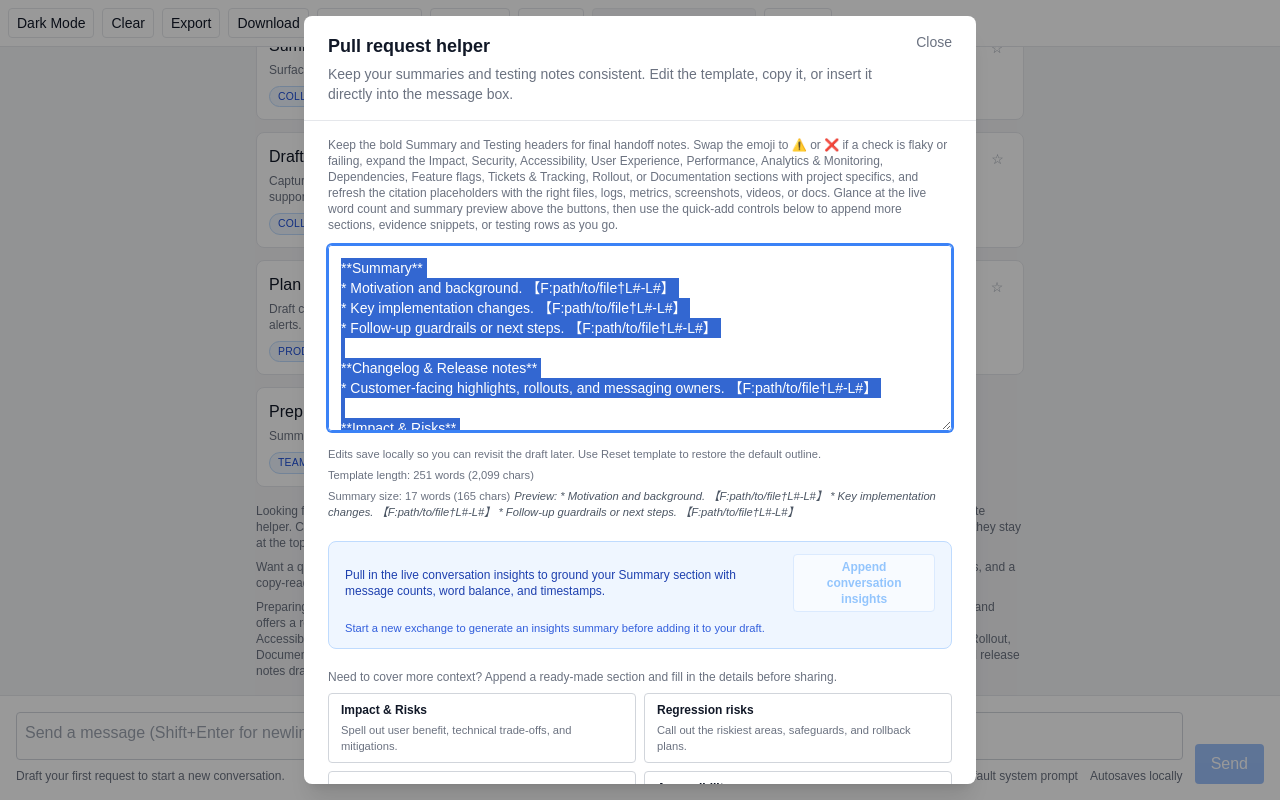
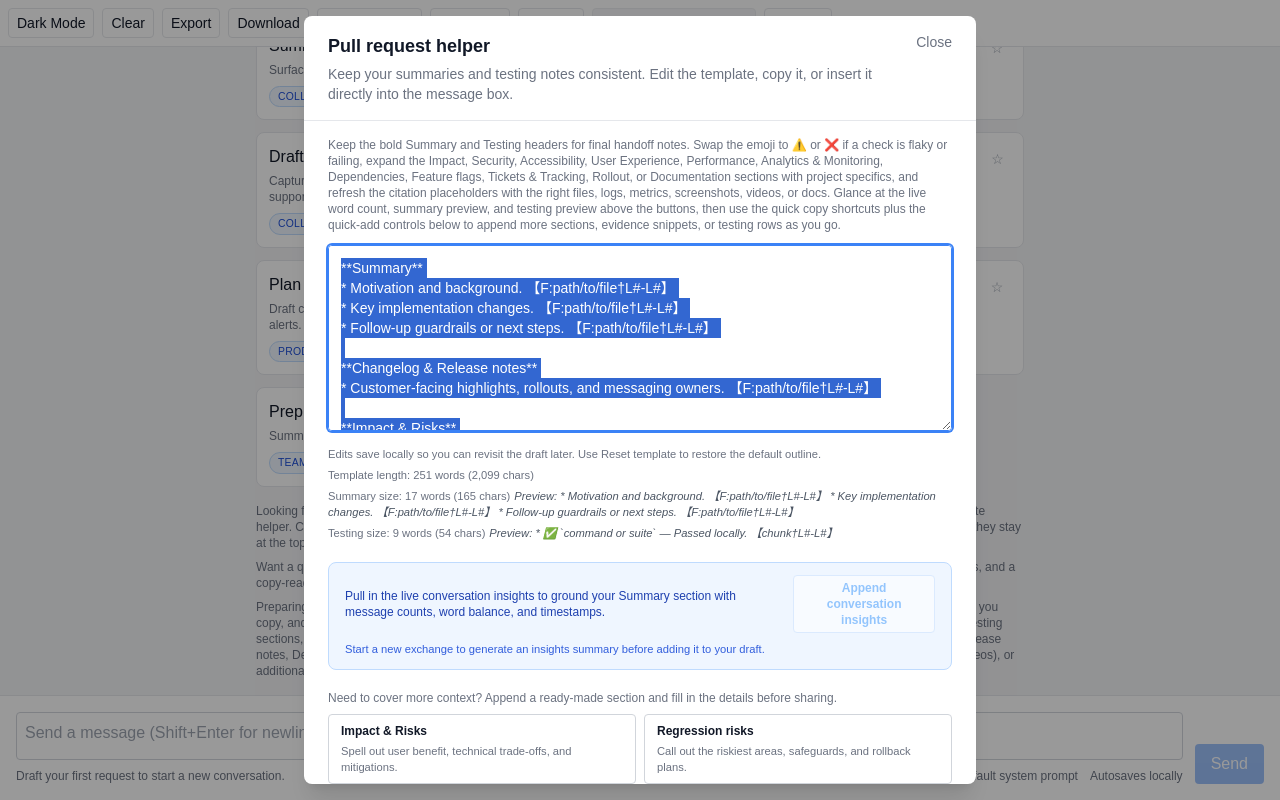
Before and after one commit to march-dave/react-next-anycase, a Next.js app: page / in a window 1280 px wide. Both pictures are taken after a click on the button "PR helper". Built offline with nearby package versions, Linux system fonts and the light colour scheme.

Commit message:
Add testing copy shortcut to PR helper

```diff
--- a/pages/chatgpt-ui.js
+++ b/pages/chatgpt-ui.js
@@ -518,6 +518,7 @@ export default function ChatGptUIPersist() {
   const [prTemplateText, setPrTemplateText] = useState(DEFAULT_PR_TEMPLATE);
   const [prCopyStatus, setPrCopyStatus] = useState('');
   const [prSummaryCopyStatus, setPrSummaryCopyStatus] = useState('');
+  const [prTestingCopyStatus, setPrTestingCopyStatus] = useState('');
   const [insightsCopyStatus, setInsightsCopyStatus] = useState('');
   const [quickInsightsCopyStatus, setQuickInsightsCopyStatus] = useState('');
   const [snapshotCopyStatus, setSnapshotCopyStatus] = useState('');
@@ -1018,6 +1019,10 @@ export default function ChatGptUIPersist() {
     const summaryBody = getSectionBodyByHeading(trimmedTemplate, '**Summary**');
     const hasSummarySection = Boolean(summarySection);
     const hasSummaryContent = summaryBody.length > 0;
+    const testingSection = getSectionWithHeading(trimmedTemplate, '**Testing**');
+    const testingBody = getSectionBodyByHeading(trimmedTemplate, '**Testing**');
+    const hasTestingSection = Boolean(testingSection);
+    const hasTestingContent = testingBody.length > 0;
 
     return {
       totalWords: countWords(trimmedTemplate),
@@ -1029,6 +1034,13 @@ export default function ChatGptUIPersist() {
       summaryPreview: createSummaryPreview(summaryBody),
       hasSummarySection,
       hasSummaryContent,
+      testingSection,
+      testingBody,
+      testingWords: countWords(testingBody),
+      testingCharacters: testingBody.length,
+      testingPreview: createSummaryPreview(testingBody),
+      hasTestingSection,
+      hasTestingContent,
     };
   }, [prTemplateText]);
 
@@ -1138,6 +1150,7 @@ export default function ChatGptUIPersist() {
     setSnapshotCopyStatus('');
     setPrInsightsAppendStatus('');
     setPrSummaryCopyStatus('');
+    setPrTestingCopyStatus('');
     if (inputRef.current) {
       inputRef.current.focus();
     }
@@ -1354,6 +1367,34 @@ export default function ChatGptUIPersist() {
     prTemplateStats.hasSummaryContent,
     prTemplateStats.hasSummarySection,
     prTemplateStats.summarySection,
+  ]);
+
+  const handleCopyTestingSection = useCallback(async () => {
+    if (!prTemplateStats.hasTestingSection) {
+      setPrTestingCopyStatus('Add a Testing section first');
+      setTimeout(() => setPrTestingCopyStatus(''), 2000);
+      return;
+    }
+
+    const testingSection = prTemplateStats.testingSection.trim();
+    if (!prTemplateStats.hasTestingContent || !testingSection) {
+      setPrTestingCopyStatus('Add testing notes first');
+      setTimeout(() => setPrTestingCopyStatus(''), 2000);
+      return;
+    }
+
+    try {
+      await navigator.clipboard.writeText(testingSection);
+      setPrTestingCopyStatus('Copied!');
+    } catch (err) {
+      setPrTestingCopyStatus('Copy failed');
+    }
+
+    setTimeout(() => setPrTestingCopyStatus(''), 2000);
+  }, [
+    prTemplateStats.hasTestingContent,
+    prTemplateStats.hasTestingSection,
+    prTemplateStats.testingSection,
   ]);
 
   const handleInsertPrTemplate = () => {
@@ -1375,6 +1416,10 @@ export default function ChatGptUIPersist() {
 
   const handleResetPrTemplate = () => {
     setPrTemplateText(DEFAULT_PR_TEMPLATE);
+    setPrCopyStatus('');
+    setPrSummaryCopyStatus('');
+    setPrTestingCopyStatus('');
+    setPrInsightsAppendStatus('');
     requestAnimationFrame(() => {
       if (prHelperTextareaRef.current) {
         prHelperTextareaRef.current.focus();
@@ -2115,7 +2160,7 @@ export default function ChatGptUIPersist() {
                   Want a quick pulse check on the conversation? Tap the <span className="font-medium">Insights</span> button in the header to review message counts, word totals, timestamps, and a copy-ready summary you can drop into docs or follow-up prompts.
                 </p>
                 <p className="mt-2 text-xs text-gray-500 dark:text-gray-400">
-                  Preparing a pull request? The <span className="font-medium">PR helper</span> button now surfaces live word and character counts plus a summary preview before you copy, and offers a ready-to-edit template with bold section headings, citation placeholders, and quick-add buttons for Impact, Security & Privacy, Accessibility, User Experience, Performance, Analytics & Monitoring, Release notes, Dependencies, Feature flags, Tickets & Tracking, Rollout, Documentation, evidence bullets (logs, metrics, screenshots, docs, videos), or additional test results—plus a shortcut to link the external release notes draft.
+                  Preparing a pull request? The <span className="font-medium">PR helper</span> button now surfaces live word and character counts plus summary and testing previews before you copy, and offers a ready-to-edit template with bold section headings, citation placeholders, quick copy shortcuts for the Summary and Testing sections, and quick-add buttons for Impact, Security & Privacy, Accessibility, User Experience, Performance, Analytics & Monitoring, Release notes, Dependencies, Feature flags, Tickets & Tracking, Rollout, Documentation, evidence bullets (logs, metrics, screenshots, docs, videos), or additional test results—plus a shortcut to link the external release notes draft.
                 </p>
               </div>
             </div>
@@ -2412,7 +2457,7 @@ export default function ChatGptUIPersist() {
             <div className="px-6 py-4 space-y-5">
               <div>
                 <p id="pr-helper-tip" className="text-xs text-gray-500 dark:text-gray-400">
-                  Keep the bold Summary and Testing headers for final handoff notes. Swap the emoji to ⚠️ or ❌ if a check is flaky or failing, expand the Impact, Security, Accessibility, User Experience, Performance, Analytics & Monitoring, Dependencies, Feature flags, Tickets & Tracking, Rollout, or Documentation sections with project specifics, and refresh the citation placeholders with the right files, logs, metrics, screenshots, videos, or docs. Glance at the live word count and summary preview above the buttons, then use the quick-add controls below to append more sections, evidence snippets, or testing rows as you go.
+                  Keep the bold Summary and Testing headers for final handoff notes. Swap the emoji to ⚠️ or ❌ if a check is flaky or failing, expand the Impact, Security, Accessibility, User Experience, Performance, Analytics & Monitoring, Dependencies, Feature flags, Tickets & Tracking, Rollout, or Documentation sections with project specifics, and refresh the citation placeholders with the right files, logs, metrics, screenshots, videos, or docs. Glance at the live word count, summary preview, and testing preview above the buttons, then use the quick copy shortcuts plus the quick-add controls below to append more sections, evidence snippets, or testing rows as you go.
                 </p>
                 <textarea
                   ref={prHelperTextareaRef}
@@ -2451,6 +2496,28 @@ export default function ChatGptUIPersist() {
                       'Add a "Summary" heading so you can copy it in one click.'
                     )}
                   </p>
+                  <p>
+                    {prTemplateStats.hasTestingSection ? (
+                      prTemplateStats.hasTestingContent ? (
+                        <>
+                          Testing size: {formatNumber(prTemplateStats.testingWords)}{' '}
+                          {prTemplateStats.testingWords === 1 ? 'word' : 'words'} ({
+                            formatNumber(prTemplateStats.testingCharacters)
+                          }{' '}
+                          {prTemplateStats.testingCharacters === 1 ? 'char' : 'chars'})
+                          {prTemplateStats.testingPreview && (
+                            <span className="ml-1 italic text-gray-600 dark:text-gray-300">
+                              Preview: {prTemplateStats.testingPreview}
+                            </span>
+                          )}
+                        </>
+                      ) : (
+                        'Document verification notes beneath the Testing heading to unlock the quick copy shortcut.'
+                      )
+                    ) : (
+                      'Add a "Testing" heading so you can copy the verification checklist instantly.'
+                    )}
+                  </p>
                 </div>
               </div>
               <div className="rounded-lg border border-blue-200 bg-blue-50 px-4 py-3 text-xs text-blue-800 dark:border-blue-700 dark:bg-blue-900/30 dark:text-blue-200">
@@ -2556,6 +2623,13 @@ export default function ChatGptUIPersist() {
                       className="rounded border border-blue-400 px-3 py-2 font-medium text-blue-700 transition hover:border-blue-500 hover:bg-blue-50 focus:outline-none focus:ring-2 focus:ring-blue-500 dark:border-blue-400 dark:text-blue-200 dark:hover:border-blue-300 dark:hover:bg-gray-900"
                     >
                       <span aria-live="polite">{prSummaryCopyStatus || 'Copy summary section'}</span>
+                    </button>
+                    <button
+                      type="button"
+                      onClick={handleCopyTestingSection}
+                      className="rounded border border-blue-400 px-3 py-2 font-medium text-blue-700 transition hover:border-blue-500 hover:bg-blue-50 focus:outline-none focus:ring-2 focus:ring-blue-500 dark:border-blue-400 dark:text-blue-200 dark:hover:border-blue-300 dark:hover:bg-gray-900"
+                    >
+                      <span aria-live="polite">{prTestingCopyStatus || 'Copy testing section'}</span>
                     </button>
                     <button
                       type="button"
```
Also changed, not shown: 2 other files (tests, documents, lock files or other folders). Lines whose indentation alone changed are shown as unchanged.
